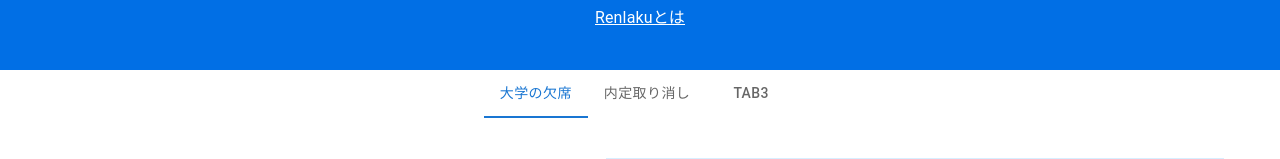
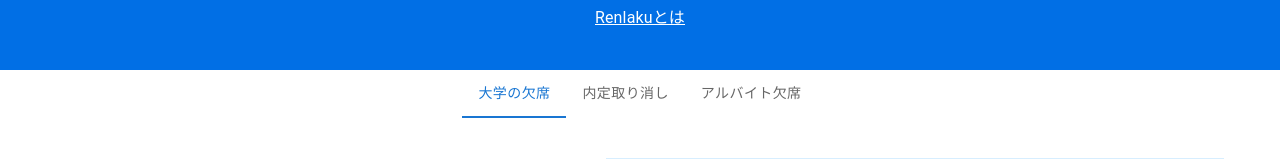
Before and after one commit to yusei53/Renlaku, a Next.js app: page /create-mail in a window 1280 px wide. Shown: the part 264-423 px from the top of the page. Built offline with nearby package versions, Linux system fonts and the light colour scheme; no server answers.

Commit message:
CreateMailContainerの作成

```diff
--- a/app/_components/test.tsx
+++ b/app/_components/create-mail/create-mail-container.tsx
@@ -3,10 +3,14 @@ import { Tabs, Tab, Box } from "@mui/material";
 import { useRouter, useSearchParams } from "next/navigation";
 import { User } from "@prisma/client";
 import { useEffect, useState } from "react";
-import TopTabPanel from "./common/tab/top-tab-panel";
-import BottomTabPanel from "./common/tab/bottom-tab-panel";
+import TopTabPanel from "../common/tab/top-tab-panel";
+import BottomTabPanel from "../common/tab/bottom-tab-panel";
 
-export default function Test({ currentUser }: { currentUser: User | null }) {
+export default function CreateMailContainer({
+  currentUser,
+}: {
+  currentUser: User | null;
+}) {
   const [tabValue, setTabValue] = useState("skip-class");
   const router = useRouter();
   const searchParams = useSearchParams();
@@ -36,10 +40,13 @@ export default function Test({ currentUser }: { currentUser: User | null }) {
       {tabValue === "cancel-job-offer" && (
         <TopTabPanel value={tabValue} currentUser={currentUser} />
       )}
+      {tabValue === "skip-part-time" && (
+        <TopTabPanel value={tabValue} currentUser={currentUser} />
+      )}
       <Tabs value={tabValue} onChange={handleChange} centered>
         <Tab label="大学の欠席" value="skip-class" />
         <Tab label="内定取り消し" value="cancel-job-offer" />
-        <Tab label="tab3" value="tab3" />
+        <Tab label="アルバイト欠席" value="skip-part-time" />
       </Tabs>
       {tabValue === "skip-class" && (
         <BottomTabPanel value={tabValue} currentUser={currentUser} />
@@ -47,6 +54,9 @@ export default function Test({ currentUser }: { currentUser: User | null }) {
       {tabValue === "cancel-job-offer" && (
         <BottomTabPanel value={tabValue} currentUser={currentUser} />
       )}
+      {tabValue === "skip-part-time" && (
+        <BottomTabPanel value={tabValue} currentUser={currentUser} />
+      )}
     </Box>
   );
 }
--- a/app/create-mail/page.tsx
+++ b/app/create-mail/page.tsx
@@ -1,8 +1,8 @@
-import Test from "../_components/test";
+import CreateMailContainer from "../_components/create-mail/create-mail-container";
 import getCurrentUser from "../_feature/actions/getCurrentUser";
 
 const Page = async () => {
   const currentUser = await getCurrentUser();
-  return <Test currentUser={currentUser} />;
+  return <CreateMailContainer currentUser={currentUser} />;
 };
 export default Page;
```
